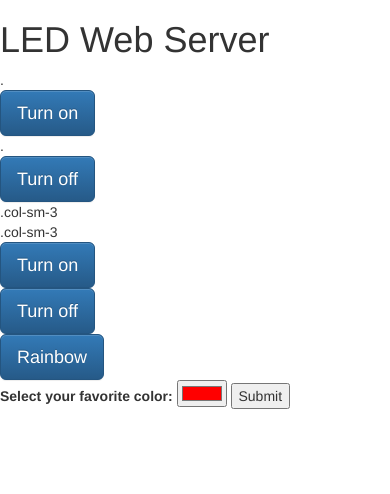
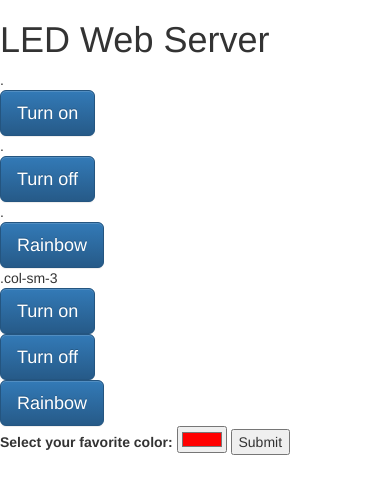
Before and after one commit to olol234/LED_Streifen, a Flask app: page / in a window 390 px wide. Shown: the top 494 px of the page. Run offline with Flask 2, Linux system fonts and the light colour scheme; some libraries are stand-ins or nearby versions.

Commit message:
Wheel added

```diff
--- a/templates/main.html
+++ b/templates/main.html
@@ -15,7 +15,7 @@
 <div class="row">
   <div class="col-sm-3">.<div><a href="/on" class="btn btn-lg btn-primary" role="button">Turn on</a></div></div>
   <div class="col-sm-3">.<div><a href="/off" class="btn  btn-lg btn-primary" role="button">Turn off</a></div></div>
-  <div class="col-sm-3">.col-sm-3</div>
+  <div class="col-sm-3">. <div><a href="/rainbow" class="btn  btn-lg btn-primary" role="button">Rainbow</a></div></div>
   <div class="col-sm-3">.col-sm-3</div>
 </div>
 
```
